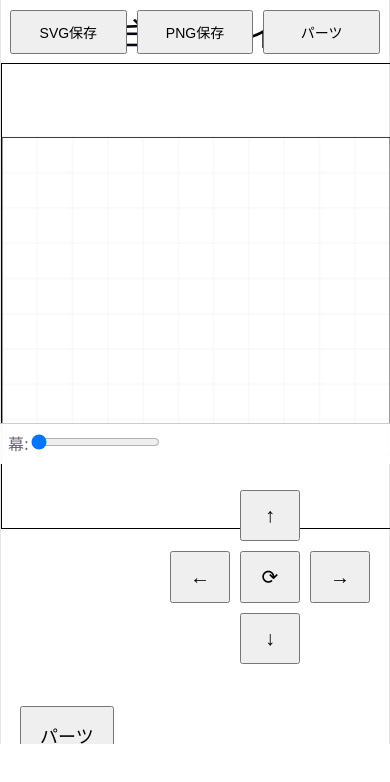
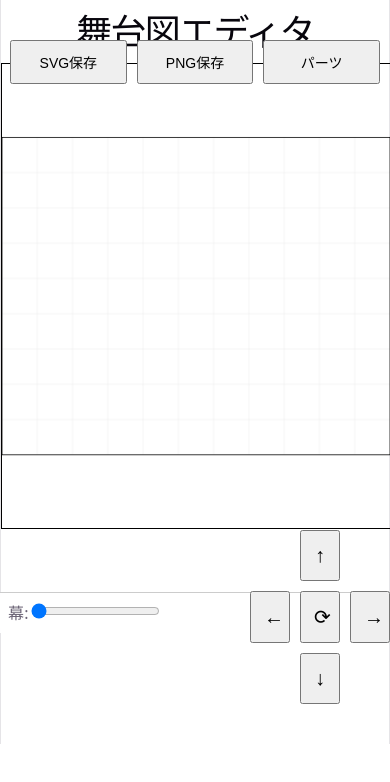
Before and after one commit to kani-kani-22/stage-designer, a React (Vite) app: page / in a window 390 px wide. Shown: the top 782 px of the page. Built offline with nearby package versions, Linux system fonts and the light colour scheme.

Commit message:
some fix to adapt to mobile

```diff
--- a/src/App.tsx
+++ b/src/App.tsx
@@ -82,20 +82,7 @@ useEffect(() => {
     >
       <h1>舞台図エディタ</h1>
 
-      {/* 追加ボタン */}
-      <button
-  style={{
-    position: "fixed",
-    bottom: isMobile ? 80 : 220,
-    left: isMobile ? 20 : 300,
-    fontSize: 18,
-    padding: "14px 18px",
-    zIndex: 30
-  }}
-  onClick={() => setRightOpen(!rightOpen)}
->
-  パーツ
-</button>
+
 <div style={{
   width: "100%",
   maxWidth: 1200,
@@ -360,10 +347,10 @@ useEffect(() => {
       </div>
    <div style={{
   position: "fixed",
-  bottom: 180,
-  right: 20,
+  bottom: 140,
+  right: 0,
   display: "grid",
-  gridTemplateColumns: isMobile ? "60px 60px 60px" : "100px 100px 100px",
+  gridTemplateColumns: isMobile ? "40px 40px 40px" : "100px 100px 100px",
   gap: 10,
   zIndex: 100
 }}>
@@ -431,9 +418,10 @@ useEffect(() => {
   <div />
 </div>
  <div
+ //~~~~~~幕スライダー~~~~~~~
   style={{
     position: "fixed",
-    bottom: isMobile ? "calc(45vh)" : 40,
+    bottom: isMobile ? "calc(25vh)" : 40,
     left: 0,
     width: "100%",
     background: "rgba(255,255,255,0.95)",
@@ -508,7 +496,7 @@ useEffect(() => {
   <div
     style={{
       position: "fixed",
-      top: isMobile ? 10 : "auto",
+      top: isMobile ? 40 : "auto",
       bottom: isMobile ? "auto" : 220,
       left: isMobile ? 10 : 20,
       right: isMobile ? 10 : "auto",
```
